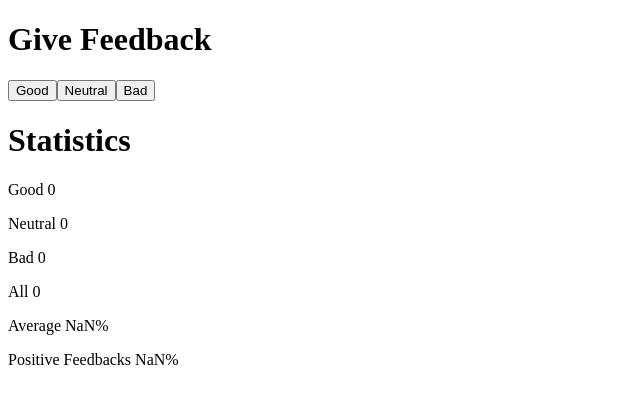
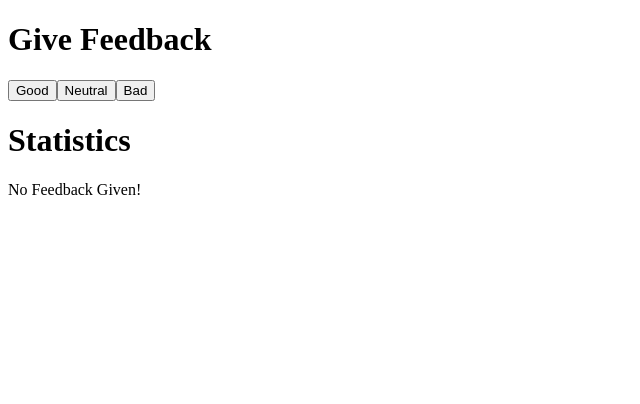
Before and after one commit to RedericoFocco/FullStackOpenCourse, a React (Vite) app in the folder Part1/CourseInfo/: page / in a window 1280 px wide. Shown: the top 404 px of the page, without its empty margins (0-640 px from the left). Built offline with nearby package versions, Linux system fonts and the light colour scheme.

Commit message:
1.9 done

```diff
--- a/Part1/CourseInfo/src/App.jsx
+++ b/Part1/CourseInfo/src/App.jsx
@@ -8,6 +8,9 @@ const DisplayVotes = (prop) => {
   const totalVotes=prop.numberGood+prop.numberBad+prop.numberNeutral
   const totalPositives=(prop.numberGood/totalVotes)*100
   const averageVotes=(prop.numberGood-prop.numberBad)/totalVotes
+  console.log('Total Votes:',totalVotes)
+  if (totalVotes>0)
+  {
     return (
       <div>
         <p>Good {prop.numberGood}</p>
@@ -18,6 +21,17 @@ const DisplayVotes = (prop) => {
         <p>Positive Feedbacks {totalPositives}%</p>
       </div>
     )
+  }
+  else
+  {
+    console.log('Entered the else statement properl')
+    return (
+    <div>
+      No Feedback Given!
+    </div>
+    )
+  }
+
 }
 
 const App = () => {
```
Lines whose indentation alone changed are shown as unchanged.
